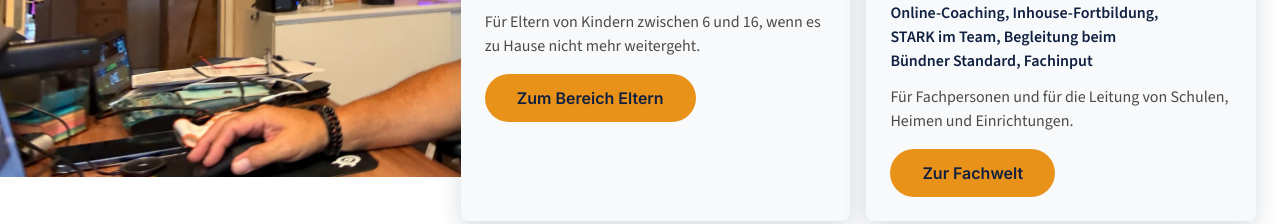
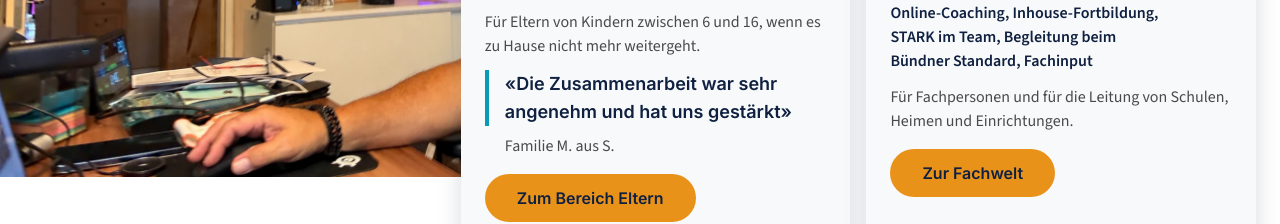
Before and after one commit to Walt6183/bundu-website, a Next.js app: page / in a window 1280 px wide. Shown: the part 425-649 px from the top of the page. Built offline with nearby package versions, Linux system fonts and the light colour scheme; no server answers.

Commit message:
feat(start): Rückmeldung in der Kachel Ich bin Elternteil, vor dem Knopf (Nachtrag v8, Auftrag 21)

```diff
--- a/app/(website)/page.tsx
+++ b/app/(website)/page.tsx
@@ -6,8 +6,9 @@ import Buehne from '@/components/ui/Buehne'
 import Foto from '@/components/ui/Foto'
 import Tuer from '@/components/ui/Tuer'
 import Personenzeile from '@/components/ui/Personenzeile'
+import Rueckmeldung from '@/components/ui/Rueckmeldung'
 import T from '@/components/ui/T'
-import { FOTO, LINKS, SEITE1 as S } from '@/content/texte'
+import { FOTO, LINKS, RUECKMELDUNG, SEITE1 as S } from '@/content/texte'
 
 export const metadata: Metadata = {
   title: { absolute: S.title },
@@ -35,6 +36,7 @@ export default function Weiche() {
                 <p>
                   <T>{S.tuer1.satz}</T>
                 </p>
+                <Rueckmeldung zitat={RUECKMELDUNG.zitat} herkunft={RUECKMELDUNG.herkunft} klein />
               </Tuer>
               <Tuer schild={S.tuer2.schild} cta={S.tuer2.cta} href={LINKS.fachwelt}>
                 <p className="font-semibold text-navy">
--- a/content/texte.ts
+++ b/content/texte.ts
@@ -47,6 +47,12 @@ export const LINKS = {
 export const STUB = {
   title: 'B&U BundU®',
   satz: 'Diese Seite folgt.',
+} as const
+
+// Rückmeldung einer Familie (Einwilligung schriftlich, nur in dieser Form). Wortlaut nicht verändern.
+export const RUECKMELDUNG = {
+  zitat: '«Die Zusammenarbeit war sehr angenehm und hat uns gestärkt»',
+  herkunft: 'Familie M. aus S.',
 } as const
 
 export const SEITE1 = {
```
